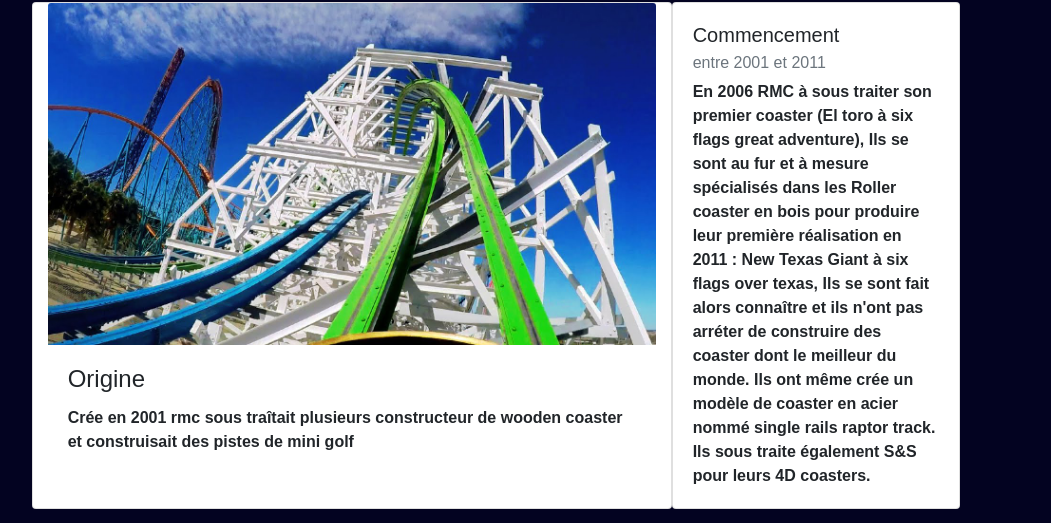
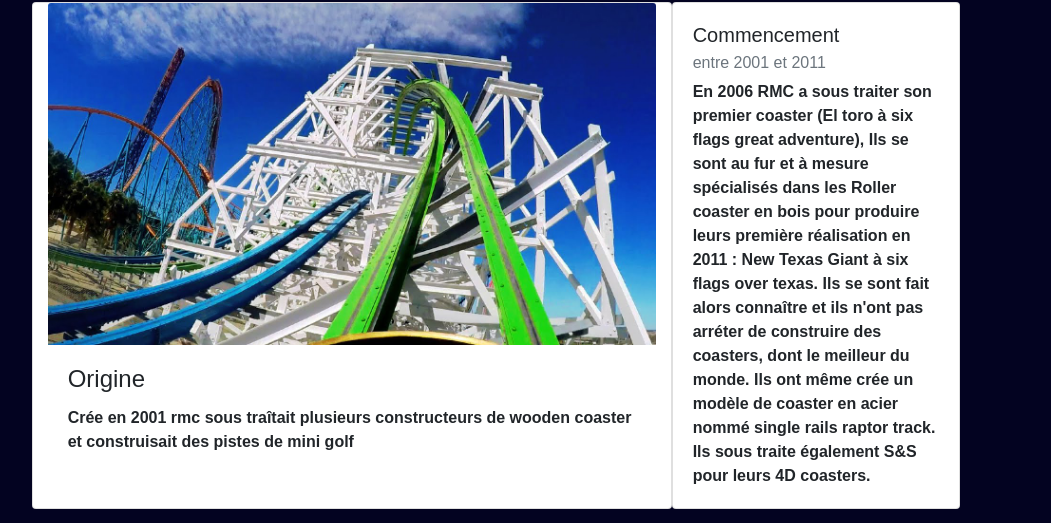
Before and after one commit to MathDh/projet-rmc, a plain HTML site: page projet_RMC/projet_RMC/rmc.html in a window 1280 px wide. Shown: the part 530-1053 px from the top of the page, without its empty margins (75-1126 px from the left). Drawn offline with nearby package versions, Linux system fonts and the light colour scheme.

Commit message:
Update rmc.html

```diff
--- a/projet_RMC/projet_RMC/rmc.html
+++ b/projet_RMC/projet_RMC/rmc.html
@@ -56,14 +56,14 @@
                     <img class="card-img-top" src="images/twited colossus.jpg" alt="Card image">
                 <div class="card-body">
                     <h4 class="card-title">Origine</h4>
-                    <p class="card-text">Crée en 2001 rmc sous traîtait plusieurs constructeur de wooden coaster et construisait des pistes de mini golf</p>
+                    <p class="card-text">Crée en 2001 rmc sous traîtait plusieurs constructeurs de wooden coaster et construisait des pistes de mini golf</p>
                 </div>
             </div>
             <div class="card" style="width: 18rem;">
                 <div class="card-body">
                   <h5 class="card-title">Commencement</h5>
                   <h6 class="card-subtitle mb-2 text-muted">entre 2001 et 2011</h6>
-                  <p class="card-text"> En 2006 RMC à sous traiter son premier coaster (El toro à six flags great adventure), Ils se sont au fur et à mesure spécialisés dans les Roller coaster en bois pour produire leur première réalisation en 2011 : New Texas Giant à six flags over texas, Ils se sont fait alors connaître et ils n'ont pas arréter de construire des coaster dont le meilleur du monde. Ils ont même crée un modèle de coaster en acier nommé single rails raptor track. Ils sous traite également S&S pour leurs 4D coasters.</p>
+                  <p class="card-text"> En 2006 RMC a sous traiter son premier coaster (El toro à six flags great adventure), Ils se sont au fur et à mesure spécialisés dans les Roller coaster en bois pour produire leurs première réalisation en 2011 : New Texas Giant à six flags over texas. Ils se sont fait alors connaître et ils n'ont pas arréter de construire des coasters, dont le meilleur du monde. Ils ont même crée un modèle de coaster en acier nommé single rails raptor track. Ils sous traite également S&S pour leurs 4D coasters.</p>
                 </div>
               </div>
         </div>
```
